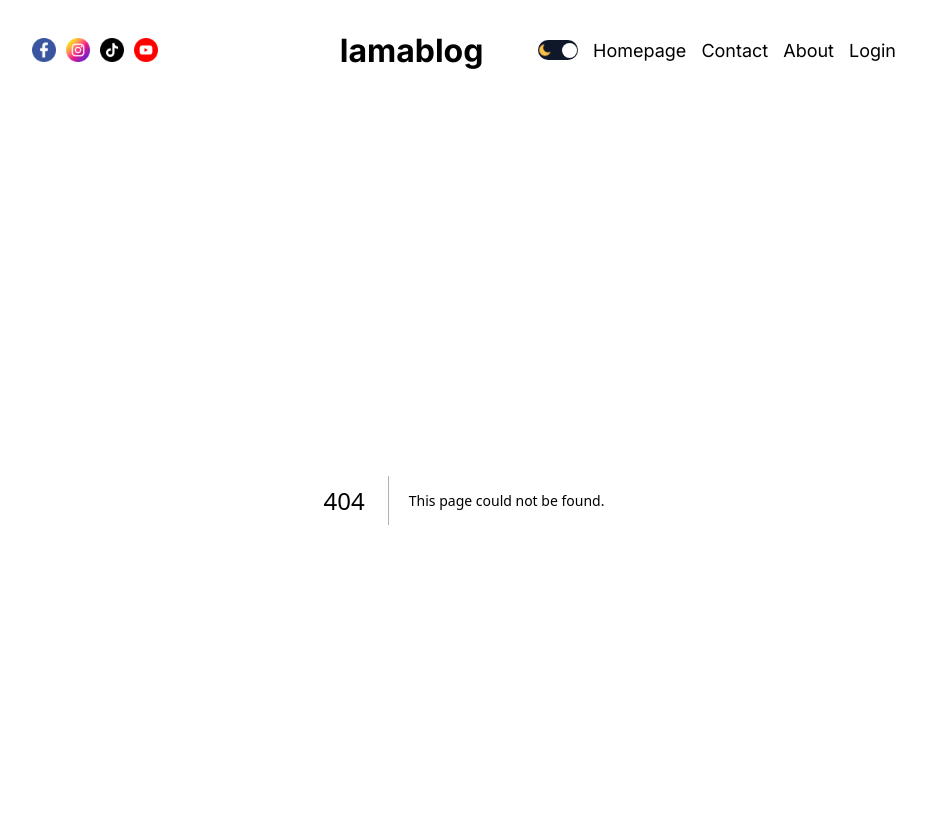
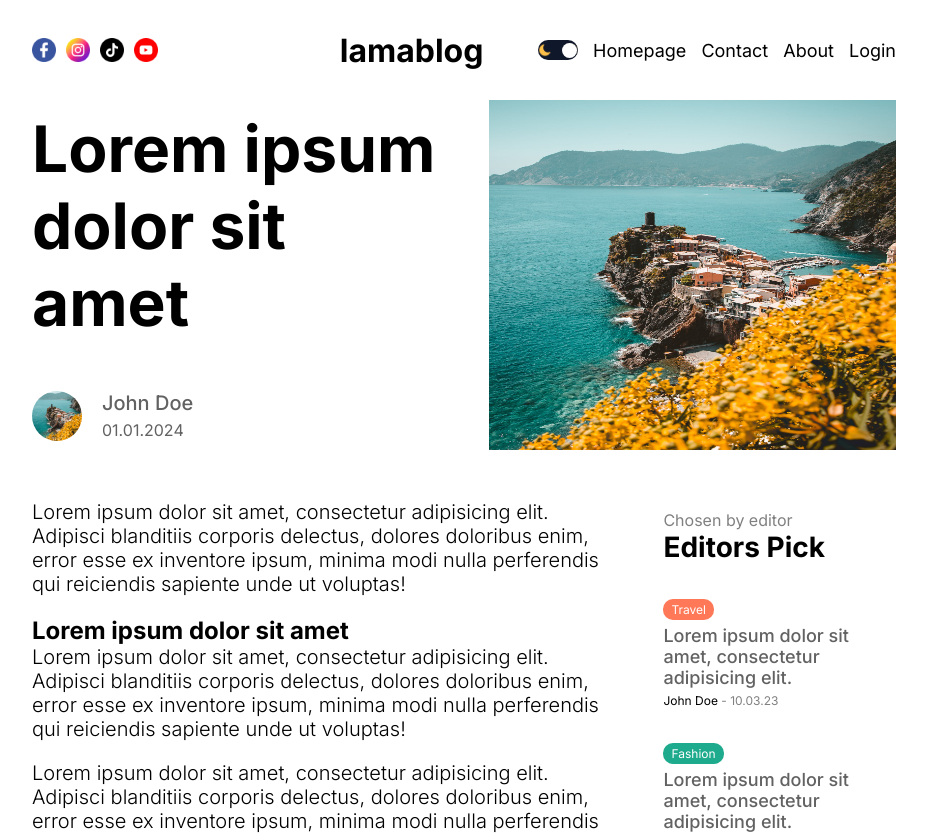
Before and after one commit to AleksNau/next-blog, a Next.js app: page /login in a window 1280 px wide. Before the commit this address had no page. Shown: the top 835 px of the page, without its empty margins (176-1103 px from the left). Built offline with nearby package versions, Linux system fonts and the light colour scheme.

Commit message:
begin comments

```diff
--- /dev/null
+++ b/src/app/[slug]/page.js
@@ -0,0 +1,41 @@
+import React from 'react';
+import s from "./singlePage.module.scss";
+import Menu from "@/components/Menu/Menu";
+import Image from "next/image";
+
+const SinglePage = () => {
+    return (
+        <div className={s.container}>
+            <div className={s.infoContainer}>
+                <div className={s.textContainer}>
+                    <h1 className={s.title}>Lorem ipsum dolor sit amet</h1>
+                    <div className={s.user}>
+                        <div className={s.userImageContainer}>
+                            <Image src={'/p1.jpeg'} alt={'img'} fill className={s.avatar}/>
+                        </div>
+                        <div className={s.userTextContainer}>
+                            <span className={s.username}>John Doe</span>
+                            <span className={s.date}>01.01.2024</span>
+                        </div>
+                    </div>
+                </div>
+                <div className={s.imageContainer}>
+                    <Image src={'/p1.jpeg'} alt={'img'} fill className={s.image}/>
+                </div>
+            </div>
+            <div className={s.content}>
+                <div className={s.post}>
+                    <div className={s.desc}>
+                        <p>Lorem ipsum dolor sit amet, consectetur adipisicing elit. Adipisci blanditiis corporis delectus, dolores doloribus enim, error esse ex inventore ipsum, minima modi nulla perferendis qui reiciendis sapiente unde ut voluptas!</p>
+                        <h2>Lorem ipsum dolor sit amet</h2>
+                        <p>Lorem ipsum dolor sit amet, consectetur adipisicing elit. Adipisci blanditiis corporis delectus, dolores doloribus enim, error esse ex inventore ipsum, minima modi nulla perferendis qui reiciendis sapiente unde ut voluptas!</p>
+                        <p>Lorem ipsum dolor sit amet, consectetur adipisicing elit. Adipisci blanditiis corporis delectus, dolores doloribus enim, error esse ex inventore ipsum, minima modi nulla perferendis qui reiciendis sapiente unde ut voluptas!</p>
+                    </div>
+                </div>
+                <Menu/>
+            </div>
+        </div>
+    );
+};
+
+export default SinglePage;
--- /dev/null
+++ b/src/app/[slug]/singlePage.module.scss
@@ -0,0 +1,69 @@
+.container {
+
+}
+
+.infoContainer {
+  display: flex;
+  align-items: center;
+  gap: 50px;
+}
+
+.textContainer {
+  flex: 1;
+}
+
+.title {
+  font-size: 64px;
+  margin-bottom: 50px;
+}
+
+.user {
+  display: flex;
+  align-items: center;
+  gap: 20px;
+}
+
+.userImageContainer {
+  width: 50px;
+  height: 50px;
+  position: relative;
+}
+
+.avatar {
+  border-radius: 50%;
+  object-fit: cover;
+}
+
+.imageContainer {
+  flex: 1;
+  height: 350px;
+  position: relative;
+}
+
+.userTextContainer {
+  display: flex;
+  flex-direction: column;
+  gap: 5px;
+  color: var(--softTextColor);
+}
+
+.username {
+  font-size: 20px;
+  font-weight: 500;
+}
+
+.content {
+  display: flex;
+  gap: 50px;
+}
+
+.post {
+  flex: 5;
+  margin-top: 50px;
+}
+
+.desc p{
+  font-size: 20px;
+  font-weight: 300;
+  margin-bottom: 20px;
+}
--- a/src/app/blog/page.js
+++ b/src/app/blog/page.js
@@ -3,7 +3,7 @@ import s from "./blog.module.scss";
 import CardList from "@/components/Cardlist/CardList";
 import Menu from "@/components/Menu/Menu";
 
-const page = () => {
+const Blog = () => {
     return (
         <div className={s.container}>
             <h1 className={s.title}>Style Blog</h1>
@@ -15,4 +15,4 @@ const page = () => {
     );
 };
 
-export default page;
+export default Blog;
--- /dev/null
+++ b/src/components/Comments/comments.module.scss
@@ -0,0 +1,3 @@
+.container {
+
+}
```
Also changed, not shown: src/components/Comments/Comments.js (added, +12 -0 lines).
